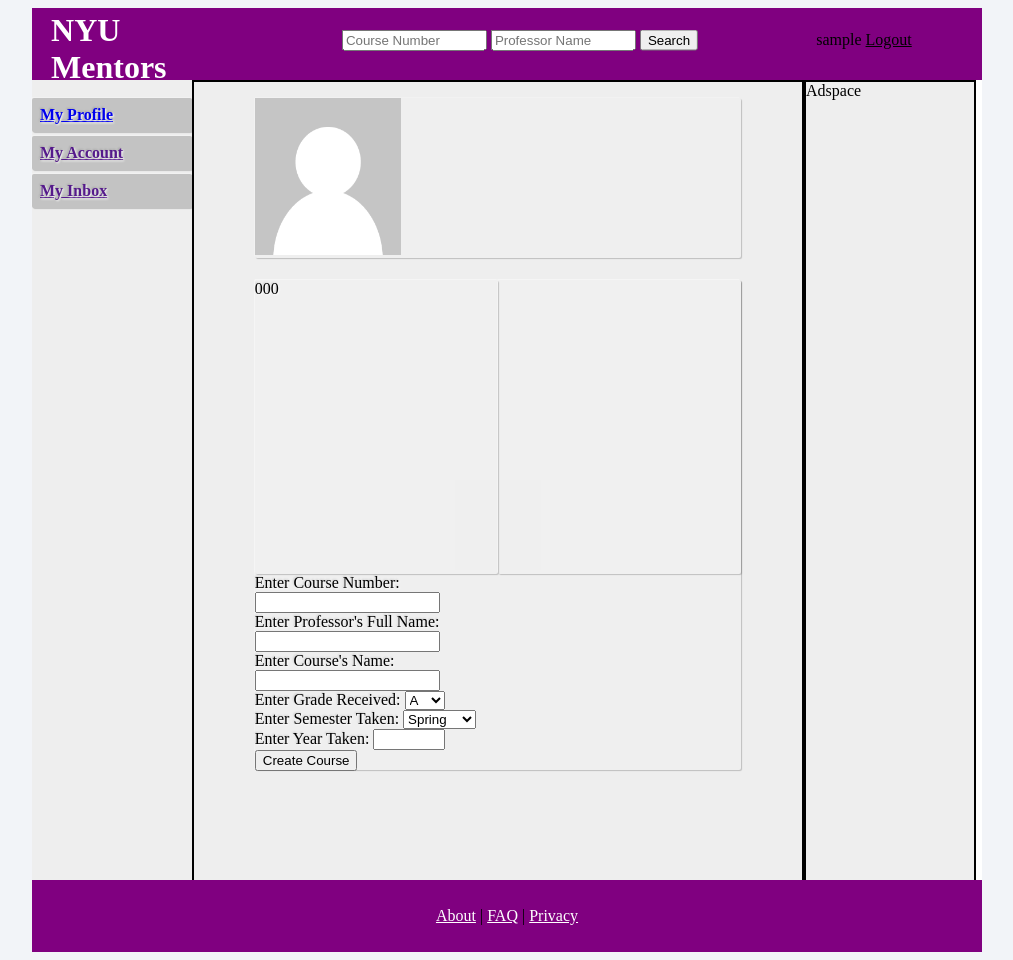
After one commit to ylc265/Project1, a Django app: page /frontpage_users/user_profile/ in a window 1280 px wide. The commit adds this page. Shown: the whole page, without its empty margins (133-1146 px from the left). Run offline with Django 3.2, Linux system fonts and the light colour scheme; a user stored in the database is signed in; tables that the repository leaves empty hold one stand-in row (values such as "Sample post").

Commit message:
drafted profile

```diff
--- /dev/null
+++ b/nyumentor/frontpage/context_processors.py
@@ -0,0 +1,13 @@
+# -*- coding: utf-8 -*-
+
+from frontpage.forms import SearchForm
+from frontpage_users.forms import MyAuthenticationForm
+
+def main_proc(request):
+	authentication_form = MyAuthenticationForm
+	form = SearchForm()
+	login_form = authentication_form(request)
+	return {
+		'form':form,
+		'login_form': login_form
+	}
--- a/nyumentor/frontpage/forms.py
+++ b/nyumentor/frontpage/forms.py
@@ -2,7 +2,7 @@
 from django import forms
 from frontpage.models import StudentCourseModel, CourseModel
 
-course_prefix_pattern = re.compile(r'\w+-\w+ \d+', re.IGNORECASE)
+course_number_pattern = re.compile(r'\w+-\w+ \d+', re.IGNORECASE)
 GRADE_CHOICES = (
 		('A', 'A'),
 		('A-', 'A-'),
@@ -15,6 +15,12 @@
 		('D+', 'D+'),
 		('D', 'D'),
 		('F', 'F'))
+SEMESTER = (
+		('Spring', 'Spring'),
+		('Summer', 'Summer'),
+		('Fall', 'Fall'),
+		('Winter', 'Winter'),
+	)
 
 class CourseForm(forms.Form):
 	'''
@@ -23,19 +29,20 @@
 	'''
 	slug = forms.CharField(widget=forms.HiddenInput(), required=False)
 	prof_slug = forms.CharField(widget=forms.HiddenInput(), required=False)
-	course_prefix = forms.CharField(max_length=128, help_text="Enter Course Prefix: ")
+	# course_prefix = forms.CharField(max_length=128, help_text="Enter Course Prefix: ")
 	course_number = forms.CharField(max_length=128, help_text="Enter Course Number: ")
 	professor    = forms.CharField(max_length=128, help_text="Enter Professor's Full Name: ")
 	course_name   = forms.CharField(max_length=128, help_text="Enter Course's Name: ")
 	course_grade  = forms.ChoiceField(help_text="Enter Grade Received: ", choices = GRADE_CHOICES)
-
+	semester  = forms.ChoiceField(help_text="Enter Semester Taken: ", choices = SEMESTER)
+	year = forms.IntegerField(help_text="Enter Year Taken: ", min_value=1900, max_value=2200)
 	# !!! In the future, maybe regular expression for the input. For example, CS_UA, must always
 	# follow a standard.
 	def clean(self):
 		cleaned_data = super(CourseForm, self).clean()
-		course_prefix_valid = cleaned_data.get('course_prefix')
-		if not course_prefix_pattern.match(course_prefix_valid):
-			self._errors['course_prefix'] = self.error_class([u'Please enter the course prefix in the format seen on Albert. Example: CSCI-UA 102'])
+		course_number_valid = cleaned_data.get('course_number')
+		if not course_number_pattern.match(course_number_valid):
+			self._errors['course_number'] = self.error_class([u'Please enter the course number in the format seen on Albert. Example: CSCI-UA 102'])
 		return cleaned_data
 
 
--- a/nyumentor/frontpage/urls.py
+++ b/nyumentor/frontpage/urls.py
@@ -2,7 +2,7 @@
 from frontpage import views
 
 urlpatterns = patterns('',
-	url(r'^$', views.index, name='index'),
+	url(r'^$', views.index, name='home'),
 	url(r'^professors/$', views.get_prof, name='professors'),
 	url(r'^courses/(?P<course_slug>[\w\-]+)/$', views.get_cpage, name='course_info'),
 	url(r'^professors/(?P<prof_slug>[\w\-]+)/$', views.get_prof, name='prof_info'),
--- a/nyumentor/frontpage_users/forms.py
+++ b/nyumentor/frontpage_users/forms.py
@@ -12,7 +12,7 @@
 														'class': 'form-box',
 														'size': 10,
 														'placeholder': 'Username'})
-		self.fields['password'].widget = forms.TextInput(attrs={
+		self.fields['password'].widget = forms.PasswordInput(attrs={
 														'class': 'form-box',
 														'size': 10,
 														'placeholder': 'Password'})
--- a/nyumentor/frontpage_users/urls.py
+++ b/nyumentor/frontpage_users/urls.py
@@ -2,6 +2,7 @@
 from frontpage_users import views
 
 urlpatterns = patterns('',
+	url(r'^user_profile/$', views.user_profile, name='profile'),
 	url(r'^register/$', views.register, name='register'),
 	url(r'^login/$', views.user_login, name='login'),
 	url(r'^logout/$', views.user_logout, name='logout'),
--- a/nyumentor/frontpage_users/views.py
+++ b/nyumentor/frontpage_users/views.py
@@ -1,10 +1,51 @@
 from django.shortcuts import render
-from frontpage_users.forms import UserForm, UserProfileForm
-from frontpage.views import index
 from django.contrib.auth import authenticate, login
 from django.http import HttpResponseRedirect, HttpResponse
 from django.contrib.auth import logout
+from frontpage.forms import CourseForm
+from frontpage.models import CourseModel, StudentCourseModel
+from frontpage_users.forms import UserForm, UserProfileForm
+from frontpage_users.models import UserProfile
+from frontpage.views import index
 
+def user_profile(request):
+	context_dict = {}
+	if request.user.is_authenticated():
+		profile = UserProfile.objects.get(user=request.user)
+		course_list = profile.studentcoursemodel_set.all()
+		context_dict['profile'] = profile
+		context_dict['course_list'] = course_list
+		if request.method == 'POST':
+			form = CourseForm(request.POST)
+			if form.is_valid():
+				course_number = form.cleaned_data['course_number']
+				professor     = form.cleaned_data['professor']
+				course_name   = form.cleaned_data['course_name']
+				course_grade  = form.cleaned_data['course_grade']
+				semester      = form.cleaned_data['semester']
+				year          = form.cleaned_data['year']
+
+				course_model = CourseModel.objects.get_or_create(
+					course_number = course_number,
+					professor = professor,
+					course_name = course_name)[0]
+				# print(course_model)
+				# print(type(course_model))
+				course_user = UserProfile.objects.get(user = request.user)
+				StudentCourseModel.objects.get_or_create(
+					course_user = course_user,
+					course_model = course_model,
+					course_grade = course_grade,
+					semester = semester,
+					year = year)
+			else:
+				print(form.errors)
+		else:
+			context_dict['course_form'] = CourseForm()
+	return render(request,
+		'frontpage_users/user_profile.html',
+		context_dict
+	)
 def register(request):
 
 	registered = False
--- a/nyumentor/nyumentor/urls.py
+++ b/nyumentor/nyumentor/urls.py
@@ -7,7 +7,7 @@
     # url(r'^blog/', include('blog.urls')),
 
     url(r'^admin/', include(admin.site.urls)),
-    url(r'^frontpage/', include('frontpage.urls')),
-    url(r'^frontpage_users/', include('frontpage_users.urls')),
+    url(r'^frontpage/', include('frontpage.urls', namespace='frontpage')),
+    url(r'^frontpage_users/', include('frontpage_users.urls', namespace='users')),
     url(r'^accounts/', include('registration.backends.default.urls')),
 )
--- a/nyumentor/static/css/base/base.css
+++ b/nyumentor/static/css/base/base.css
@@ -150,8 +150,8 @@
   /*text-align:justify;*/
 }
 .content{
-  /*border-style: solid;
-  border-width: 2px;*/
+  border-style: solid;
+  border-width: 2px;
 	background-color: #eeeeee;
   display: block;
   float: left;
--- /dev/null
+++ b/nyumentor/static/css/frontpage-users/user_profile.css
@@ -0,0 +1,60 @@
+.profile-information{
+	border: none;
+    border-radius: 2px;
+    box-shadow: 0px 0px 1px rgba(0,0,0,0.01), 0px 0px 0px 200px rgba(255,255,255,0.05) inset, 1px 1px 1px 0px rgba(0,0,0,0.2),  -1px -1px 1px 0px rgba(255,255,255,0.3);
+    text-shadow: 0px 0px 1px rgba(0,0,0,0.01), 1px 1px 2px #fff, -1px -1px 2px rgba(0,0,0,0.15);
+	height: 10em;
+	width: 80%;
+	position:absolute;
+	margin-left: 10%;
+}
+.profile-information .user-picture{
+	/*border-style: solid;
+  	border-width: 2px;*/
+  	height:98%;
+  	width:30%;
+	float:left;
+}
+.profile-information .user-picture .image{
+	height: 100%;
+  	width: 100%;
+}
+.course-bucket{
+	display: block;
+	border: none;
+	border-radius: 2px;
+	box-shadow: 0px 0px 1px rgba(0,0,0,0.01), 0px 0px 0px 200px rgba(255,255,255,0.05) inset, 1px 1px 1px 0px rgba(0,0,0,0.2),  -1px -1px 1px 0px rgba(255,255,255,0.3);
+	text-shadow: 0px 0px 1px rgba(0,0,0,0.01), 1px 1px 2px #fff, -1px -1px 2px rgba(0,0,0,0.15);
+  	height: 60%;
+  	width: 80%;
+  	position:absolute;
+  	margin-left:10%;
+  	margin-top:30%;
+}
+.course-bucket .course-offering{
+	border: none;
+	border-radius: 2px;
+	box-shadow: 0px 0px 1px rgba(0,0,0,0.01), 0px 0px 0px 200px rgba(255,255,255,0.05) inset, 1px 1px 1px 0px rgba(0,0,0,0.2),  -1px -1px 1px 0px rgba(255,255,255,0.3);
+	text-shadow: 0px 0px 1px rgba(0,0,0,0.01), 1px 1px 2px #fff, -1px -1px 2px rgba(0,0,0,0.15);
+  	height: 60%;
+  	width: 50%;
+  	float:left;
+  	overflow:scroll;
+}
+.course-bucket .course-requesting{
+	border: none;
+	border-radius: 2px;
+	box-shadow: 0px 0px 1px rgba(0,0,0,0.01), 0px 0px 0px 200px rgba(255,255,255,0.05) inset, 1px 1px 1px 0px rgba(0,0,0,0.2),  -1px -1px 1px 0px rgba(255,255,255,0.3);
+	text-shadow: 0px 0px 1px rgba(0,0,0,0.01), 1px 1px 2px #fff, -1px -1px 2px rgba(0,0,0,0.15);
+	height: 60%;
+  	width: 50%;
+  	float:left;
+  	overflow:scroll;
+}
+.course-bucket .add-course{
+	/*border-style:solid;
+	border-width: 2px;*/
+	height: 40%;
+	clear:both;
+	width:50%;
+}
--- a/nyumentor/templates/base.html
+++ b/nyumentor/templates/base.html
@@ -9,13 +9,15 @@
 		<!-- <link href="{% static 'css/bootstrap.min.css' %}" rel="stylesheet" media="screen"> -->
 		<!-- <link href="http://getbootstrap.com/dist/css/bootstrap.min.css" rel="stylesheet"> -->
 		<link href="{% static 'css/base/base.css' %}" rel="stylesheet" media="screen">
+		{% block extraheader %}
+		{% endblock %}
 
 	</head>
 
 	<body>
 		<div class="header">
 			<div class="logo">
-				<h1 style="display: inline;"> NYU Mentors</h1>
+				<a href="{% url 'frontpage:home' %}"><h1 style="display: inline;"> NYU Mentors</h1></a>
 			</div>
 			<div class="search-form-block">
 				<form class="search-form" action="/frontpage/" method="post">
@@ -65,7 +67,7 @@
 
 		<div class="boder">
 			<div class="profile">
-				<a class="std_button" href=""><strong>My Profile</strong></a></br>
+				<a class="std_button" href="{% url 'users:profile' %}"><strong>My Profile</strong></a></br>
 				<a class="std_button" href=""><strong>My Account</strong></a></br>
 				<a class="std_button" href=""><strong>My Inbox</strong></a></br>
 			</div>
@@ -138,18 +140,7 @@
 				<a href="">About</a> | <a href="">FAQ</a> | <a href="">Privacy</a>
 			</div>
 		</div>
-		<!-- <hr />
-		<div>
-			<ul>
-				{% if user.is_authenticated %}
-					<li><a href="{% url 'auth_logout' %}">Logout</a></li>
-					<li><a href="{% url 'add_course'%}">Add a New Course</a></li>
-				{% else %}
-					<li><a href="{% url 'registration_register' %}">Register Here</a></li>
-					<li><a href="{% url 'auth_login' %}">Login</a></li>
-				{% endif %}
-			</ul>
-		</div> -->
+
 		<script src="http://code.jquery.com/jquery.js"></script>
 		<!-- <script src="http://getbootstrap.com/dist/js/bootstrap.min.js"></script> -->
 		<!-- <script src="{% static 'js/bootstrap.min.js' %}"></script> -->
--- /dev/null
+++ b/nyumentor/templates/frontpage_users/user_profile.html
@@ -0,0 +1,51 @@
+{% extends 'base.html' %}
+{% load i18n %}
+{% load staticfiles %}
+
+{% block extraheader %}
+	<link href="{% static 'css/frontpage-users/user_profile.css' %}" rel="stylesheet" media="screen">
+{% endblock %}
+{% block content %}
+	{% if user.is_authenticated %}
+		<div class="profile-information">
+			<div class="user-picture">
+				{% if profile.user.picture %}
+					<img class="image" src="{{ profile.user.picture }}" alt="User-pic">
+				{% else %}
+					<img class="image" src="{% static 'img/default-avatar.png' %}" alt="User-pic">
+				{% endif %}
+			</div>
+			<div class="user-information">
+			</div>
+
+		</div>
+		<div class="course-bucket">
+			<div class="course-offering">
+				{% for course in course_list %}
+					{{ course.course_model.course_number }}<br>
+				{% endfor %}
+			</div>
+			<div class="course-requesting">
+			</div>
+			<div class="add-course">
+				<form id="course_form" method="post" action="/frontpage/add_course/">
+					{% csrf_token %}
+					{% for hidden in course_form.hidden_fields %}
+						{{ hidden }}
+					{% endfor %}
+
+					{% for field in course_form.visible_fields %}
+						{{ field.errors }}
+						{{ field.help_text }}
+						{{ field }}
+						<br />
+					{% endfor %}
+
+					<input type="submit" name="submit" value="Create Course" />
+				</form>
+			</div>
+		</div>
+	{% else %}
+		Go Away
+	{% endif %}
+{% endblock %}
```
Also changed, not shown: nyumentor/frontpage/views.py (+9 -3 lines), nyumentor/nyumentor/settings.py (+10 -1 lines), 4 other files.
